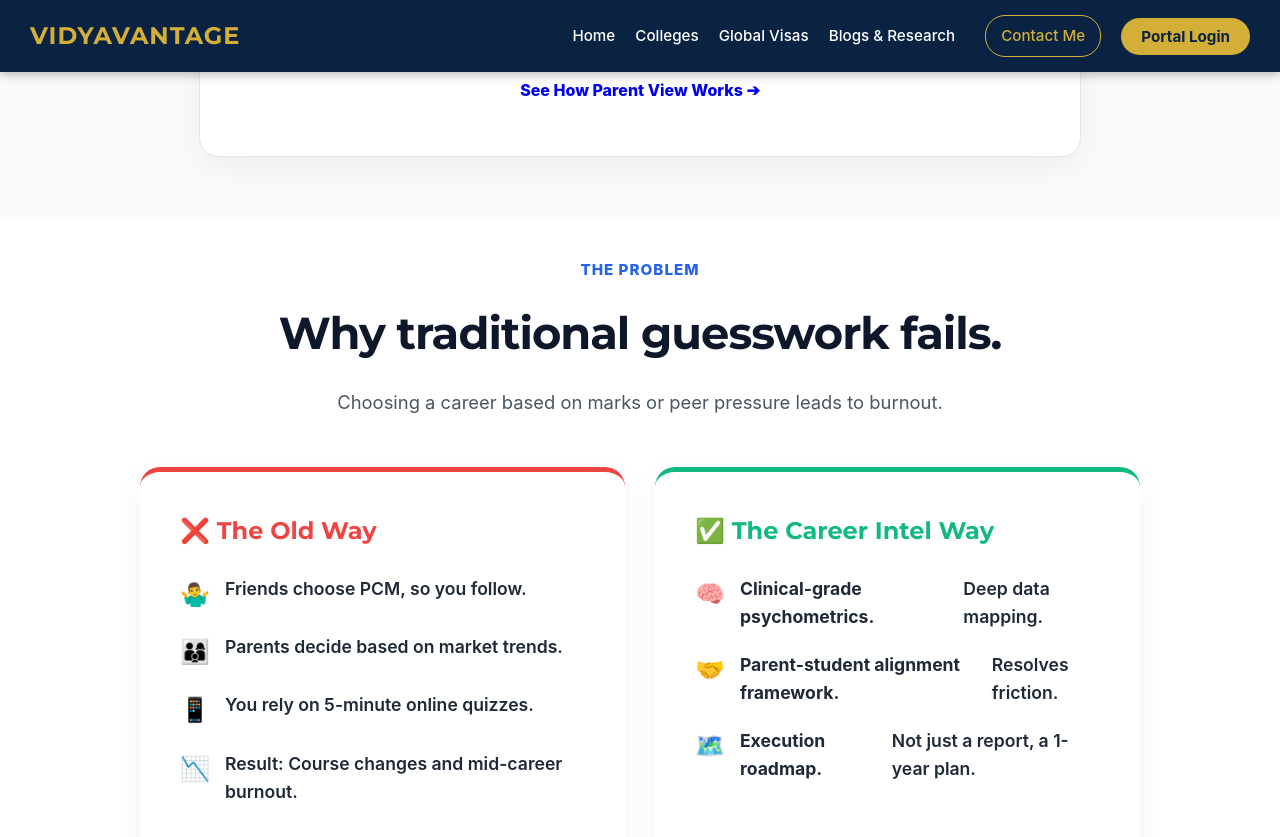
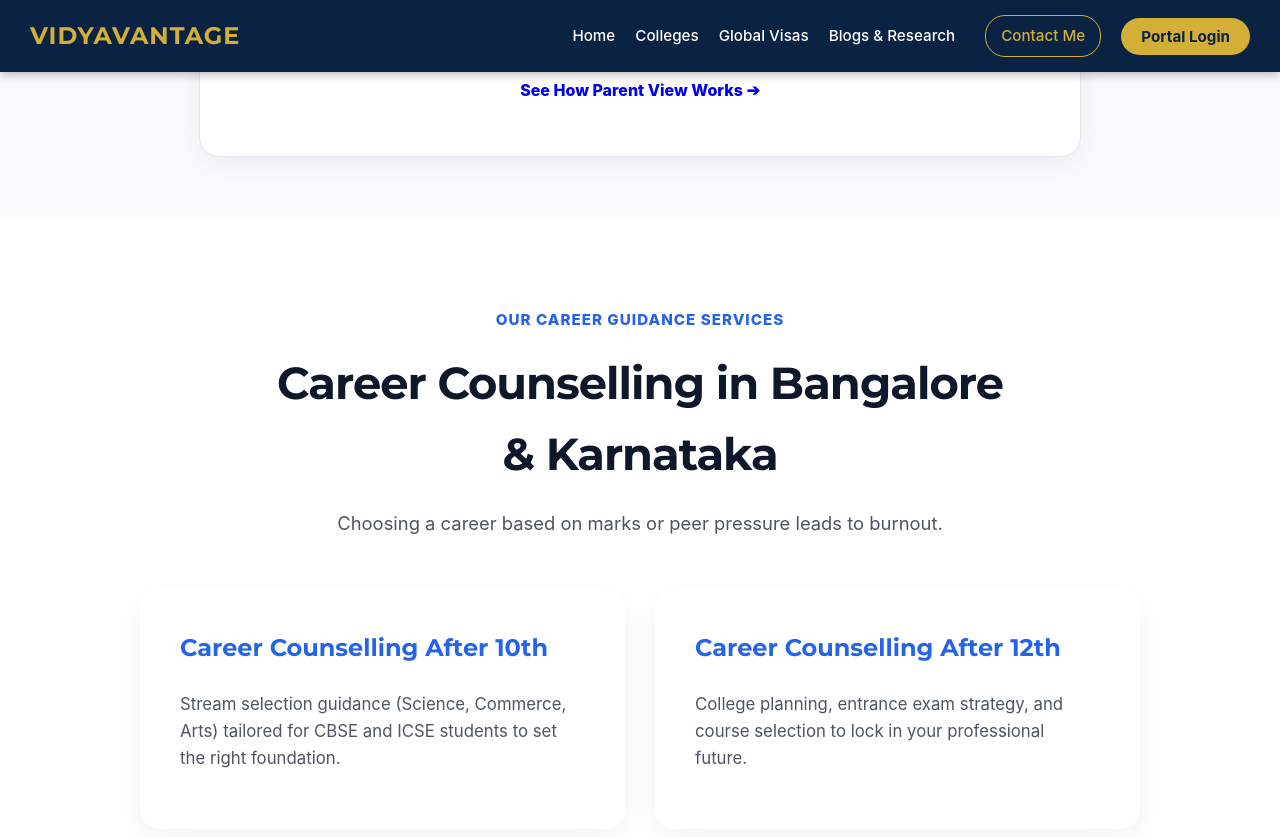
Before and after one commit to antoniovn96/vidyavantage.github.io, a Jekyll site: the page built from index.md, in a window 1280 px wide and 900 px high, scrolled down 1670 px. Shown: the top 837 px of the window. Built offline with Jekyll 4.4.1, drawn with Linux system fonts in a browser that asks for light colours; comment, search, counter and statistics services are not loaded; some of the changed text lies outside the part shown.

Commit message:
Update index.md

```diff
--- a/index.md
+++ b/index.md
@@ -183,12 +183,39 @@
   @keyframes pulse { 0% { transform: scale(0.95); box-shadow: 0 0 0 0 rgba(16, 185, 129, 0.7); } 70% { transform: scale(1); box-shadow: 0 0 0 10px rgba(16, 185, 129, 0); } 100% { transform: scale(0.95); box-shadow: 0 0 0 0 rgba(16, 185, 129, 0); } }
 </style>
 
+<p style="display:none;">
+We provide professional career counselling and psychometric assessments for students of Class 8, 9, 10, 11 and 12 across Bangalore, Karnataka and Pan-India. Our services help students choose the right stream after 10th and the best career options after 12th using scientific aptitude testing.
+</p>
+
+<script type="application/ld+json">
+{
+  "@context": "https://schema.org",
+  "@type": "LocalBusiness",
+  "name": "Vidyavantage Career Intelligence",
+  "address": {
+    "@type": "PostalAddress",
+    "addressLocality": "Bangalore",
+    "addressRegion": "Karnataka",
+    "addressCountry": "India"
+  },
+  "areaServed": "India",
+  "description": "Professional career counselling and psychometric assessments for students of Class 8 to 12.",
+  "founder": {
+    "@type": "Person",
+    "name": "Antonio Vian Noronha",
+    "jobTitle": "Lead School Counsellor"
+  }
+}
+</script>
+
 <div class="hero-wrapper">
   <div class="hero-text">
     <span class="hero-badge">Verified Career Intelligence</span>
-    <h1 class="hero-headline">End the Confusion. <br>Map Your Future with <span>Clinical Precision.</span></h1>
+
+    <h1 class="hero-headline">Career Guidance & Psychometric Assessment for Class 8–12 Students in <span>Bangalore & India</span></h1>
+
     <p class="hero-subhead">
-      We replace guesswork with science. Get personalized career roadmaps powered by clinical psychometrics and expert 1-on-1 counseling for students in Class 8 to 12.
+      End the Confusion. Map Your Future with Clinical Precision. We replace guesswork with science. Get personalized career roadmaps powered by clinical psychometrics and expert 1-on-1 counseling.
     </p>
     <div class="hero-location">
       <span style="font-size: 1.2rem;">📍</span> Serving students across Karnataka, Bangalore, and Pan-India.
@@ -262,30 +289,29 @@
   </div>
 </div>
 
-<div class="section-wrap" style="padding-top: 40px;">
+<div class="section-wrap">
   <div class="section-header">
-    <span class="section-tag">The Problem</span>
-    <h2 class="section-title">Why traditional guesswork fails.</h2>
+    <span class="section-tag">Our Career Guidance Services</span>
+    <h2 class="section-title">Career Counselling in Bangalore & Karnataka</h2>
     <p style="color:var(--text-light); font-size:1.15rem;">Choosing a career based on marks or peer pressure leads to burnout.</p>
   </div>
 
   <div class="comparison-grid">
-      <div class="comp-card comp-bad">
-          <h3 style="color:var(--danger); font-size: 1.5rem; margin-top:0;">❌ The Old Way</h3>
-          <ul class="comp-list">
-              <li><span style="font-size:1.5rem;">🤷‍♂️</span> Friends choose PCM, so you follow.</li>
-              <li><span style="font-size:1.5rem;">👨‍👩‍👦</span> Parents decide based on market trends.</li>
-              <li><span style="font-size:1.5rem;">📱</span> You rely on 5-minute online quizzes.</li>
-              <li><span style="font-size:1.5rem;">📉</span> Result: Course changes and mid-career burnout.</li>
-          </ul>
+      <div class="comp-card">
+          <h3 style="color:var(--primary); font-size: 1.5rem; margin-top:0;">Career Counselling After 10th</h3>
+          <p style="color: var(--text-light); font-size: 1.05rem;">Stream selection guidance (Science, Commerce, Arts) tailored for CBSE and ICSE students to set the right foundation.</p>
       </div>
-      <div class="comp-card comp-good">
-          <h3 style="color:var(--success); font-size: 1.5rem; margin-top:0;">✅ The Career Intel Way</h3>
-          <ul class="comp-list">
-              <li><span style="font-size:1.5rem;">🧠</span> <strong>Clinical-grade psychometrics.</strong> Deep data mapping.</li>
-              <li><span style="font-size:1.5rem;">🤝</span> <strong>Parent-student alignment framework.</strong> Resolves friction.</li>
-              <li><span style="font-size:1.5rem;">🗺️</span> <strong>Execution roadmap.</strong> Not just a report, a 1-year plan.</li>
-          </ul>
+      <div class="comp-card">
+          <h3 style="color:var(--primary); font-size: 1.5rem; margin-top:0;">Career Counselling After 12th</h3>
+          <p style="color: var(--text-light); font-size: 1.05rem;">College planning, entrance exam strategy, and course selection to lock in your professional future.</p>
+      </div>
+      <div class="comp-card">
+          <h3 style="color:var(--primary); font-size: 1.5rem; margin-top:0;">Psychometric Career Assessment</h3>
+          <p style="color: var(--text-light); font-size: 1.05rem;">RIASEC-based aptitude and personality testing to discover your natural strengths and vulnerability zones.</p>
+      </div>
+      <div class="comp-card">
+          <h3 style="color:var(--primary); font-size: 1.5rem; margin-top:0;">Parent-Student Alignment Sessions</h3>
+          <p style="color: var(--text-light); font-size: 1.05rem;">Conflict resolution and a structured career clarity framework to bring families onto the same strategic page.</p>
       </div>
   </div>
 </div>
@@ -452,27 +478,33 @@
   </div>
 
   <div class="blog-grid">
-      <div class="blog-card">
-          <div class="blog-img">📈</div>
-          <div class="blog-content">
-              <h4>The 5 Best Careers Without Mathematics</h4>
-              <p style="color:var(--text-light); font-size:0.95rem;">High-growth pathways that rely on strategy and creativity rather than calculus.</p>
+      <a href="/career-guidance-after-10th" style="text-decoration: none; color: inherit;">
+          <div class="blog-card">
+              <div class="blog-img">📈</div>
+              <div class="blog-content">
+                  <h4>What to Do After 10th? Complete Guide</h4>
+                  <p style="color:var(--text-light); font-size:0.95rem;">Stream selection strategy for CBSE & ICSE students facing the Science vs Commerce dilemma.</p>
+              </div>
           </div>
-      </div>
-      <div class="blog-card">
-          <div class="blog-img">🤖</div>
-          <div class="blog-content">
-              <h4>AI-Proof Degrees for 2030</h4>
-              <p style="color:var(--text-light); font-size:0.95rem;">Which university majors will survive the automation wave? A clinical breakdown.</p>
+      </a>
+      <a href="/best-career-options-after-12th" style="text-decoration: none; color: inherit;">
+          <div class="blog-card">
+              <div class="blog-img">🤖</div>
+              <div class="blog-content">
+                  <h4>Best Career Options After 12th Science</h4>
+                  <p style="color:var(--text-light); font-size:0.95rem;">Which university majors will survive the automation wave? A clinical breakdown of future-proof degrees.</p>
+              </div>
           </div>
-      </div>
-      <div class="blog-card">
-          <div class="blog-img">⚖️</div>
-          <div class="blog-content">
-              <h4>Science vs. Commerce: The Ultimate Guide</h4>
-              <p style="color:var(--text-light); font-size:0.95rem;">How to finally make the right decision without succumbing to peer pressure.</p>
+      </a>
+      <a href="/tef-vs-tcf-canada-pr-2026" style="text-decoration: none; color: inherit;">
+          <div class="blog-card">
+              <div class="blog-img">🇨🇦</div>
+              <div class="blog-content">
+                  <h4>TEF vs TCF Canada 2026</h4>
+                  <p style="color:var(--text-light); font-size:0.95rem;">The 'Golden Ticket' to Canada PR. How to hit CLB 7 and claim your 50 CRS points.</p>
+              </div>
           </div>
-      </div>
+      </a>
   </div>
 </div>
 
@@ -483,6 +515,11 @@
         <div class="t-badge">🛡️ Data Never Sold to 3rd Parties</div>
         <div class="t-badge" style="color: var(--accent);">🏆 CBSE & ICSE Aligned</div>
     </div>
+
+    <div style="margin: 30px 0; font-size: 0.85rem; color: #94a3b8; max-width: 800px; margin-left: auto; margin-right: auto; line-height: 1.6;">
+        <strong>Our Focus Areas:</strong> Career Counsellor in Bangalore | Best Career Guidance Centre in Karnataka | Career Counselling After 10th | Career Counselling After 12th | Psychometric Career Assessment Near Me | Online Career Counselling in India
+    </div>
+
     <p style="font-size: 0.85rem; opacity: 0.7;">© 2026 Vidyavantage Career Intelligence System. Built by Professional School Counsellors.</p>
 </footer>
 
```
